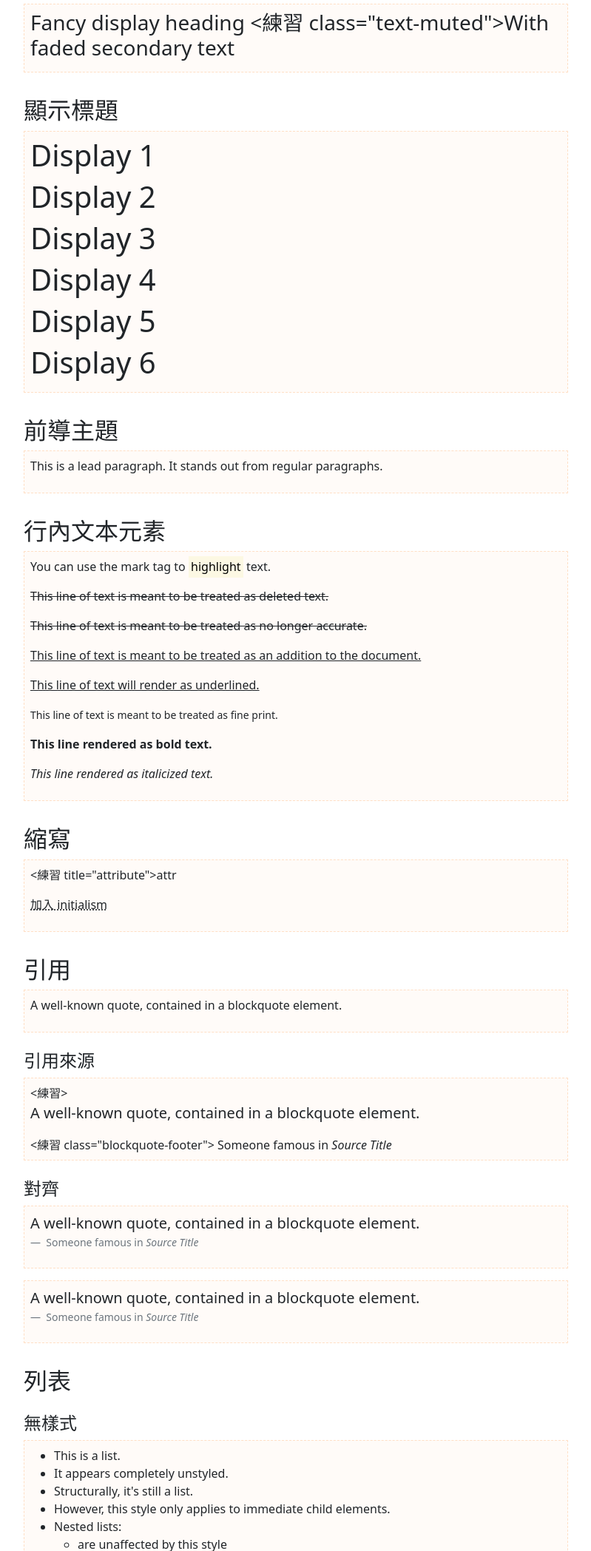
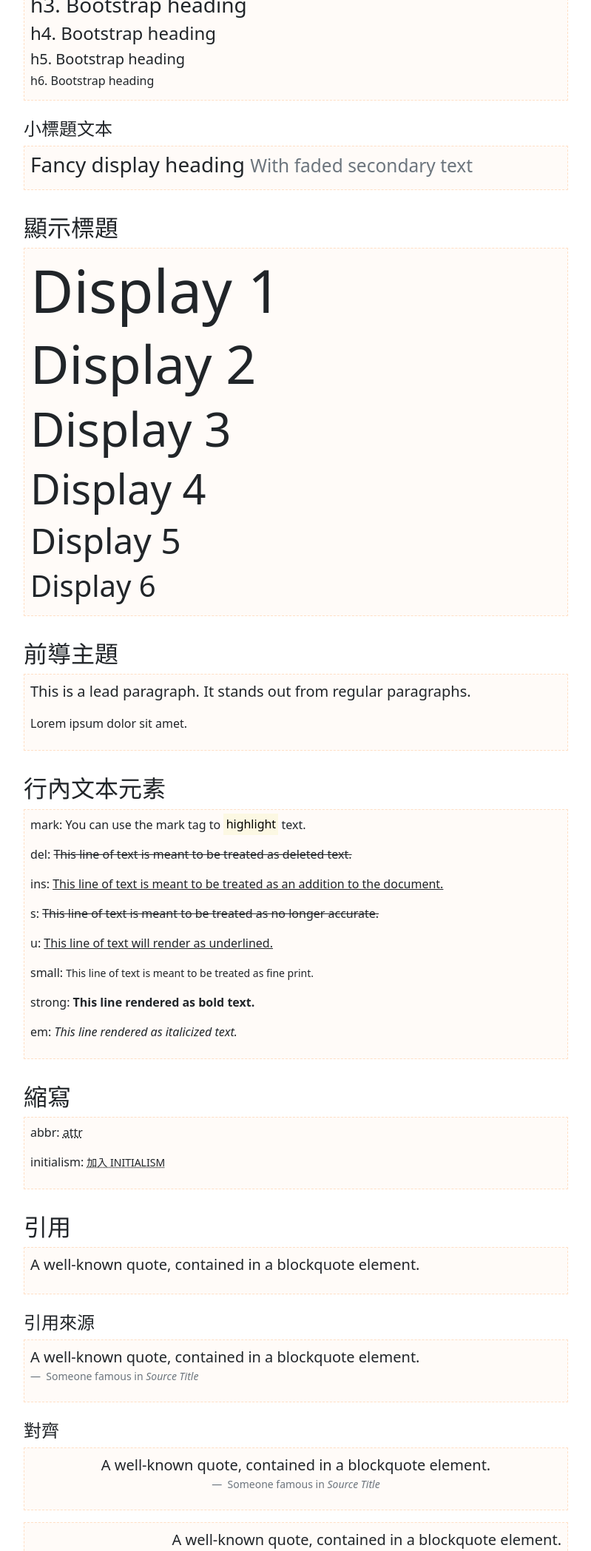
Before and after one commit to ken888686/bootstrap5-starter-files-gh-pages, a plain HTML site: page content/typography.html in a window 1280 px wide. Shown: the part 703-2800 px from the top of the page at 74% size, without its empty margins (240-1039 px from the left). Drawn offline with nearby package versions, Linux system fonts and the light colour scheme.

Commit message:
文字排版

```diff
--- a/content/typography.html
+++ b/content/typography.html
@@ -1,83 +1,131 @@
-<!DOCTYPE html><html lang="zh-TW"><head><title>文字排版</title><meta name="viewport" content="width=device-width, initial-scale=1"><link href="images/favicon.ico" rel="shortcut icon"><meta charset="UTF-8"><script src="/javascripts/vendor.js"></script></head><body class="bg-lighter">
-<div class="container main my-5"><div class="row justify-content-center"><main class="col-md-8 post">
-<!-- 章節標題 --><div class="mb-4"><h1 class="mt-0 text-muted">文字排版</h1><small>檔名：<code>typography.html</code></small></div>
+<!DOCTYPE html>
+<html lang="zh-TW">
+  <head>
+    <title>文字排版</title>
+    <meta name="viewport" content="width=device-width, initial-scale=1" />
+    <link href="images/favicon.ico" rel="shortcut icon" />
+    <meta charset="UTF-8" />
+    <script src="/javascripts/vendor.js"></script>
+  </head>
+  <body class="bg-lighter">
+    <div class="container main my-5">
+      <div class="row justify-content-center">
+        <main class="col-md-8 post">
+          <!-- 章節標題 -->
+          <div class="mb-4">
+            <h1 class="mt-0 text-muted">文字排版</h1>
+            <small>檔名：<code>typography.html</code></small>
+          </div>
           <!-- 🔥🔥練習開始🔥🔥 -->
           <h2>標題</h2>
 
           <div class="demo">
-  <練習>h1. Bootstrap heading</練習>
-  <練習>h2. Bootstrap heading</練習>
-  <練習>h3. Bootstrap heading</練習>
-  <練習>h4. Bootstrap heading</練習>
-  <練習>h5. Bootstrap heading</練習>
-  <練習>h6. Bootstrap heading</練習>
+            <h1>h1. Bootstrap heading</h1>
+            <h2>h2. Bootstrap heading</h2>
+            <h3>h3. Bootstrap heading</h3>
+            <h4>h4. Bootstrap heading</h4>
+            <h5>h5. Bootstrap heading</h5>
+            <h6>h6. Bootstrap heading</h6>
           </div>
 
           <h4>不能直接使用 HTML 元素時，可使用 .h1 到 .h6 的類別</h4>
 
           <div class="demo">
-  <p class="練習">h1. Bootstrap heading</p>
-  <p class="練習">h2. Bootstrap heading</p>
-  <p class="練習">h3. Bootstrap heading</p>
-  <p class="練習">h4. Bootstrap heading</p>
-  <p class="練習">h5. Bootstrap heading</p>
-  <p class="練習">h6. Bootstrap heading</p>
+            <p class="h1">h1. Bootstrap heading</p>
+            <p class="h2">h2. Bootstrap heading</p>
+            <p class="h3">h3. Bootstrap heading</p>
+            <p class="h4">h4. Bootstrap heading</p>
+            <p class="h5">h5. Bootstrap heading</p>
+            <p class="h6">h6. Bootstrap heading</p>
           </div>
 
-<h4>
-  小標題文本
-</h4>
+          <h4>小標題文本</h4>
 
           <div class="demo">
             <h3>
               Fancy display heading
-    <練習 class="text-muted">With faded secondary text</練習>
+              <small class="text-muted">With faded secondary text</small>
             </h3>
           </div>
 
           <h2>顯示標題</h2>
 
           <div class="demo">
-  <h1 class="練習">Display 1</h1>
-  <h1 class="練習">Display 2</h1>
-  <h1 class="練習">Display 3</h1>
-  <h1 class="練習">Display 4</h1>
-  <h1 class="練習">Display 5</h1>
-  <h1 class="練習">Display 6</h1>
+            <h1 class="display-1">Display 1</h1>
+            <h1 class="display-2">Display 2</h1>
+            <h1 class="display-3">Display 3</h1>
+            <h1 class="display-4">Display 4</h1>
+            <h1 class="display-5">Display 5</h1>
+            <h1 class="display-6">Display 6</h1>
           </div>
 
           <h2>前導主題</h2>
 
           <div class="demo">
-  <p class="練習">
+            <p class="lead">
               This is a lead paragraph. It stands out from regular paragraphs.
             </p>
+            <p>Lorem ipsum dolor sit amet.</p>
           </div>
 
           <h2>行內文本元素</h2>
 
           <div class="demo">
-  <p>You can use the mark tag to <mark>highlight</mark> text.</p>
-  <p><del>This line of text is meant to be treated as deleted text.</del></p>
-  <p><s>This line of text is meant to be treated as no longer accurate.</s></p>
-  <p><ins>This line of text is meant to be treated as an addition to the document.</ins></p>
-  <p><u>This line of text will render as underlined.</u></p>
-  <p><small>This line of text is meant to be treated as fine print.</small></p>
-  <p><strong>This line rendered as bold text.</strong></p>
-  <p><em>This line rendered as italicized text.</em></p>
+            <p>
+              mark: You can use the mark tag to <mark>highlight</mark> text.
+            </p>
+
+            <!-- 推薦使用 -->
+            <p>
+              del:
+              <del
+                >This line of text is meant to be treated as deleted text.</del
+              >
+            </p>
+            <p>
+              ins:
+              <ins
+                >This line of text is meant to be treated as an addition to the
+                document.</ins
+              >
+            </p>
+
+            <!-- 舊版標籤 -->
+            <p>
+              s:
+              <s
+                >This line of text is meant to be treated as no longer
+                accurate.</s
+              >
+            </p>
+            <p>u: <u>This line of text will render as underlined.</u></p>
+
+            <p>
+              small:
+              <small
+                >This line of text is meant to be treated as fine print.</small
+              >
+            </p>
+            <p>strong: <strong>This line rendered as bold text.</strong></p>
+            <p>em: <em>This line rendered as italicized text.</em></p>
           </div>
 
           <h2>縮寫</h2>
 
           <div class="demo">
-  <p><練習 title="attribute">attr</練習></p>
-  <p><abbr title="HyperText Markup Language" class="練習">加入 initialism</abbr></p>
+            <p>abbr: <abbr title="attribute">attr</abbr></p>
+            <p>
+              initialism:
+              <abbr title="HyperText Markup Language" class="initialism"
+                >加入 initialism</abbr
+              >
+            </p>
           </div>
 
           <h2>引用</h2>
 
           <div class="demo">
-  <blockquote class="練習">
+            <blockquote class="blockquote">
               <p>A well-known quote, contained in a blockquote element.</p>
             </blockquote>
           </div>
@@ -85,20 +133,20 @@
           <h4>引用來源</h4>
 
           <div class="demo">
-  <練習>
+            <figure>
               <blockquote class="blockquote">
                 <p>A well-known quote, contained in a blockquote element.</p>
               </blockquote>
-    <練習 class="blockquote-footer">
+              <figcaption class="blockquote-footer">
                 Someone famous in <cite title="Source Title">Source Title</cite>
-    </練習>
-  </練習>
+              </figcaption>
+            </figure>
           </div>
 
           <h4>對齊</h4>
 
           <div class="demo">
-  <figure class="練習">
+            <figure class="text-center">
               <blockquote class="blockquote">
                 <p>A well-known quote, contained in a blockquote element.</p>
               </blockquote>
@@ -109,7 +157,7 @@
           </div>
 
           <div class="demo">
-  <figure class="練習">
+            <figure class="text-end">
               <blockquote class="blockquote">
                 <p>A well-known quote, contained in a blockquote element.</p>
               </blockquote>
@@ -123,13 +171,17 @@
           <h4>無樣式</h4>
 
           <div class="demo">
-  <ul class="練習"><!-- 加入 list-unstyled -->
+            <ul class="list-unstyled">
+              <!-- 加入 list-unstyled -->
               <li>This is a list.</li>
               <li>It appears completely unstyled.</li>
               <li>Structurally, it's still a list.</li>
-    <li>However, this style only applies to immediate child elements.</li>
-    <li>Nested lists:
-      <ul>
+              <li>
+                However, this style only applies to immediate child elements.
+              </li>
+              <li>
+                Nested lists:
+                <ul class="list-unstyled">
                   <li>are unaffected by this style</li>
                   <li>will still show a bullet</li>
                   <li>and have appropriate left margin</li>
@@ -142,10 +194,10 @@
           <h4>行內</h4>
 
           <div class="demo">
-  <ul class="練習">
-    <li class="練習">This is a list item.</li>
-    <li class="練習">And another one.</li>
-    <li class="練習">But they're displayed inline.</li>
+            <ul class="list-inline">
+              <li class="list-inline-item">This is a list item.</li>
+              <li class="list-inline-item">And another one.</li>
+              <li class="list-inline-item">But they're displayed inline.</li>
             </ul>
           </div>
 
@@ -155,7 +207,9 @@
           <div class="demo">
             <dl class="row">
               <dt class="col-sm-3">Description lists</dt>
-    <dd class="col-sm-9">A description list is perfect for defining terms.</dd>
+              <dd class="col-sm-9">
+                A description list is perfect for defining terms.
+              </dd>
 
               <dt class="col-sm-3">Term</dt>
               <dd class="col-sm-9">
@@ -164,8 +218,13 @@
               </dd>
 
               <!-- 加入 text-truncate 避免文字過長 -->
-    <dt class="col-sm-3 text-truncate">Truncated term is truncated</dt>
-    <dd class="col-sm-9">This can be useful when space is tight. Adds an ellipsis at the end.</dd>
+              <dt class="col-sm-3 text-truncate">
+                Truncated term is truncated
+              </dt>
+              <dd class="col-sm-9">
+                This can be useful when space is tight. Adds an ellipsis at the
+                end.
+              </dd>
             </dl>
           </div>
           <!-- 🙇🙇練習結束🙇🙇 -->
@@ -173,52 +232,55 @@
       </div>
 
       <div class="btn-group position-fixed" style="top: 66px; right: 10px">
-  <button type="button" class="btn btn-bs5 dropdown-toggle" data-bs-toggle="dropdown" aria-expanded="false">
+        <button
+          type="button"
+          class="btn btn-bs5 dropdown-toggle"
+          data-bs-toggle="dropdown"
+          aria-expanded="false"
+        >
           <i class="bi bi-list"></i> 選單
         </button>
-  <ul class="dropdown-menu p-2 dropdown-menu-end" style="min-width: 200px;">
-    <div class="list-group overflow-auto" style="max-height: 500px;">
-
-      <a href="/content/typography.html"
-        class="list-group-item list-group-item-action text-nowrap
-
-          active">
+        <ul
+          class="dropdown-menu p-2 dropdown-menu-end"
+          style="min-width: 200px"
+        >
+          <div class="list-group overflow-auto" style="max-height: 500px">
+            <a
+              href="/content/typography.html"
+              class="list-group-item list-group-item-action text-nowrap active"
+            >
               文字排版
             </a>
 
-      <a href="/content/images.html"
-        class="list-group-item list-group-item-action text-nowrap
-
-          ">
+            <a
+              href="/content/images.html"
+              class="list-group-item list-group-item-action text-nowrap"
+            >
               圖片
             </a>
 
-      <a href="/content/figures.html"
-        class="list-group-item list-group-item-action text-nowrap
-
-          ">
+            <a
+              href="/content/figures.html"
+              class="list-group-item list-group-item-action text-nowrap"
+            >
               圖片區
             </a>
 
-      <a href="/content/tables.html"
-        class="list-group-item list-group-item-action text-nowrap
-
-          ">
+            <a
+              href="/content/tables.html"
+              class="list-group-item list-group-item-action text-nowrap"
+            >
               表格
             </a>
-
           </div>
           <div class="mt-3 text-end p-2 bg-light rounded">
-      <small class="text-black-50 fw-light mb-0">文件版本：2021/10/01</small>
+            <small class="text-black-50 fw-light mb-0"
+              >文件版本：2021/10/01</small
+            >
           </div>
         </ul>
       </div>
-
     </div>
-
-
-
-
 
     <nav class="navbar fixed-top navbar-expand-lg navbar-dark bg-bs5 shadow">
       <div class="container-fluid">
@@ -226,22 +288,32 @@
         <div class="collapse navbar-collapse" id="navbarCollapse">
           <ul class="navbar-nav">
             <li class="nav-item">
-          <a class="nav-link active" href="/content/typography.html">Content</a>
+              <a class="nav-link active" href="/content/typography.html"
+                >Content</a
+              >
             </li>
             <li class="nav-item">
-          <a class="nav-link " href="/layout/breakpoint.html">Grid System</a>
+              <a class="nav-link" href="/layout/breakpoint.html">Grid System</a>
             </li>
             <li class="nav-item">
-          <a class="nav-link " href="/utilities/background.html">Utilities / Helpers</a>
+              <a class="nav-link" href="/utilities/background.html"
+                >Utilities / Helpers</a
+              >
             </li>
             <li class="nav-item">
-          <a class="nav-link " href="/forms/accessibility.html">Forms</a>
+              <a class="nav-link" href="/forms/accessibility.html">Forms</a>
             </li>
             <li class="nav-item">
-          <a class="nav-link " href="/components/component-javascript-intro.html">Components</a>
+              <a
+                class="nav-link"
+                href="/components/component-javascript-intro.html"
+                >Components</a
+              >
             </li>
             <li class="nav-item">
-          <a class="nav-link " href="/bs-javascript/js-intro.html">JavaScripts</a>
+              <a class="nav-link" href="/bs-javascript/js-intro.html"
+                >JavaScripts</a
+              >
             </li>
           </ul>
         </div>
@@ -250,10 +322,15 @@
 
     <footer class="footer py-2 bg-light">
       <div class="container text-center">
-    <small class="text-black-50 fw-light mb-0">六角學院 Bootstrap 5 課程專屬文件</small>
+        <small class="text-black-50 fw-light mb-0"
+          >六角學院 Bootstrap 5 課程專屬文件</small
+        >
       </div>
     </footer>
-<link rel="stylesheet" href="/stylesheets/all.css">
-<link rel="stylesheet" href="https://cdn.jsdelivr.net/npm/bootstrap-icons@1.5.0/font/bootstrap-icons.css">
+    <link rel="stylesheet" href="/stylesheets/all.css" />
+    <link
+      rel="stylesheet"
+      href="https://cdn.jsdelivr.net/npm/bootstrap-icons@1.5.0/font/bootstrap-icons.css"
+    />
   </body>
 </html>
```
Also changed, not shown: index.html (+47 -18 lines). Lines whose indentation alone changed are shown as unchanged.
